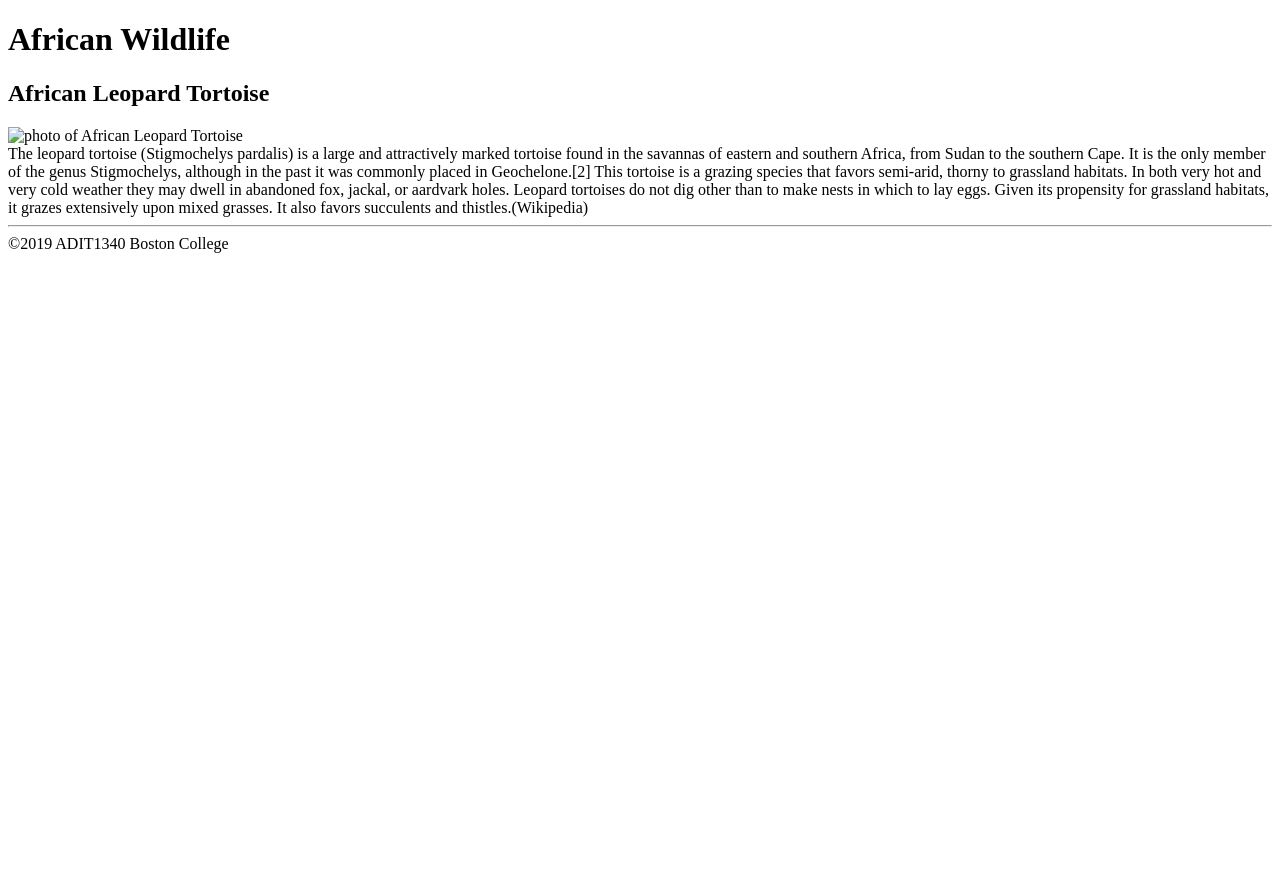
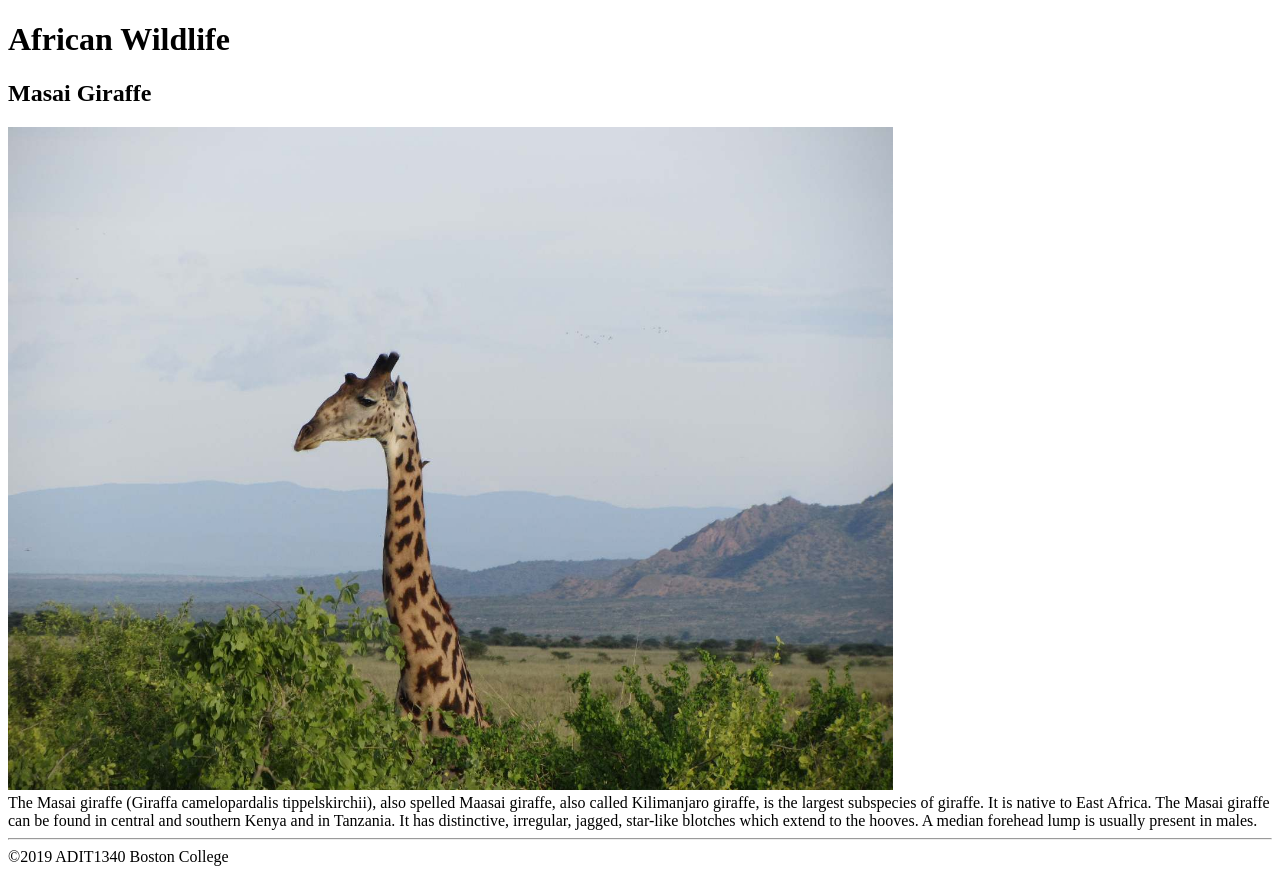
Before and after one commit to torresrl98/torresrl98.github.io, a plain HTML site: page image3.html in a window 1280 px wide. Before the commit the page ends 800 px from the top, so only its background shows below. Drawn offline with Linux system fonts and the light colour scheme.

Commit message:
Add files via upload

```diff
--- a/image3.html
+++ b/image3.html
@@ -2,15 +2,15 @@
 <html lang="en">
 <head>
 <meta charset="utf-8">
-<title>African Leopard Tortoise</title>
+<title>Masai Giraffe</title>
 </head>
 
 <body>
 <div id="banner"><h1>African Wildlife</h1></div>
 <div id="detail">
-<h2>African Leopard Tortoise</h2>
-<img src="images/image1.jpg" width="70%" alt="photo of African Leopard Tortoise">
-<div id="caption">The leopard tortoise (Stigmochelys pardalis) is a large and attractively marked tortoise found in the savannas of eastern and southern Africa, from Sudan to the southern Cape. It is the only member of the genus Stigmochelys, although in the past it was commonly placed in Geochelone.[2] This tortoise is a grazing species that favors semi-arid, thorny to grassland habitats. In both very hot and very cold weather they may dwell in abandoned fox, jackal, or aardvark holes. Leopard tortoises do not dig other than to make nests in which to lay eggs. Given its propensity for grassland habitats, it grazes extensively upon mixed grasses. It also favors succulents and thistles.(Wikipedia)</div>
+<h2>Masai Giraffe</h2>
+<img src="https://torresrl98.github.io/css2/image3.jpg" width="70%" alt="photo of Masai Giraffe">
+<div id="caption">The Masai giraffe (Giraffa camelopardalis tippelskirchii), also spelled Maasai giraffe, also called Kilimanjaro giraffe, is the largest subspecies of giraffe. It is native to East Africa. The Masai giraffe can be found in central and southern Kenya and in Tanzania. It has distinctive, irregular, jagged, star-like blotches which extend to the hooves. A median forehead lump is usually present in males.</div>
 </div>
 <div id="footer">
 	<hr>&copy;2019 ADIT1340 Boston College
```
Also changed, not shown: image2.html (+4 -4 lines).
